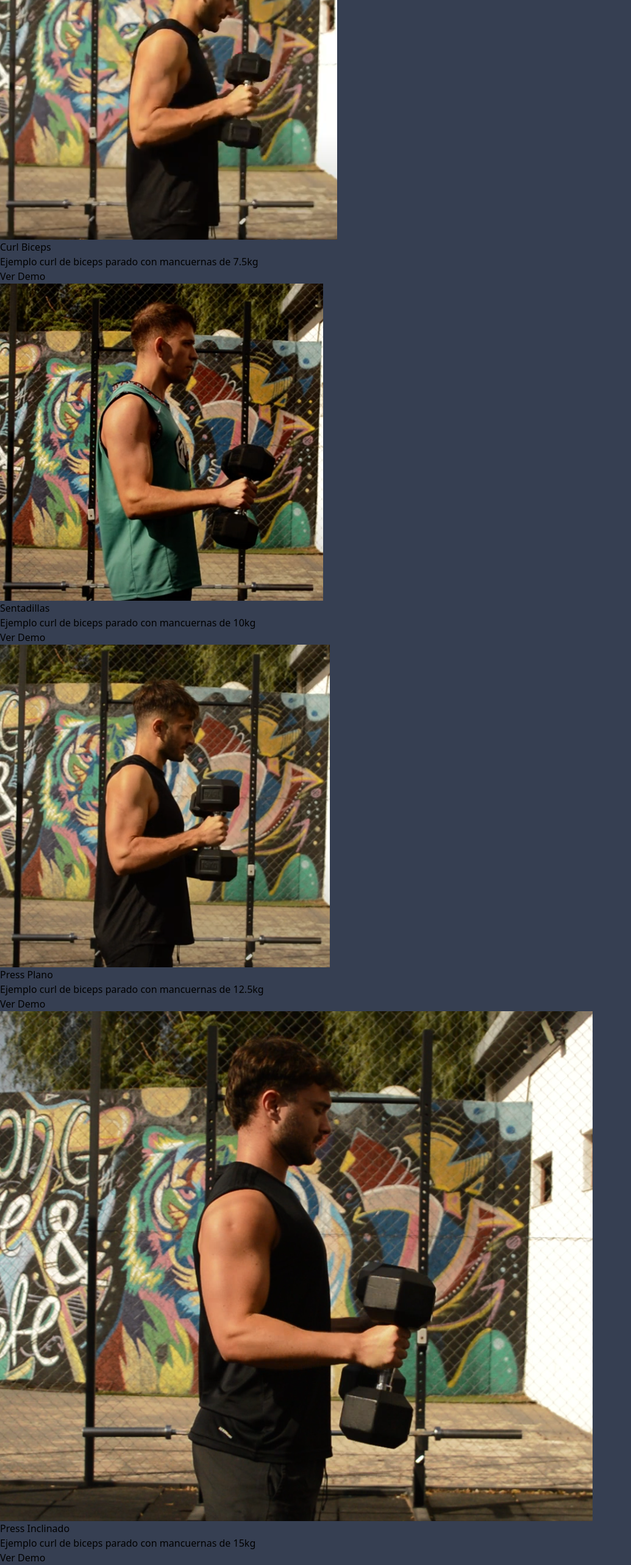
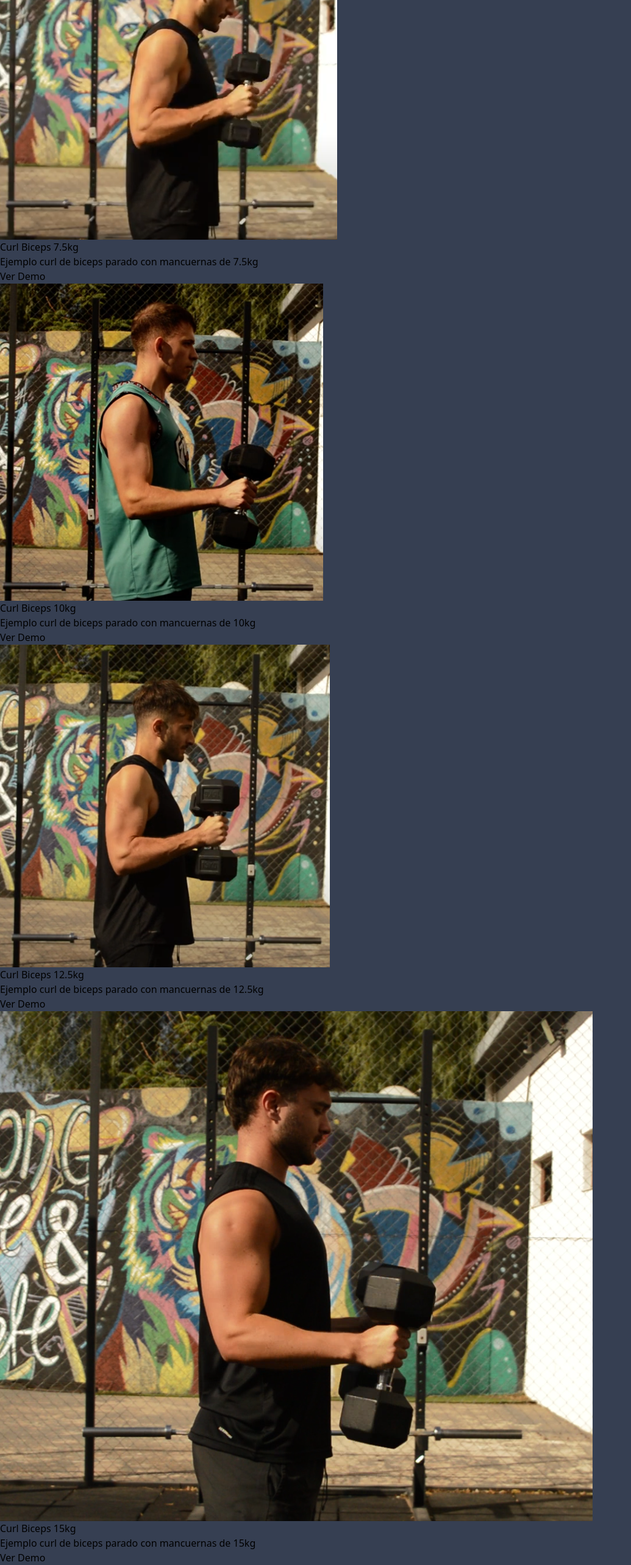
Before and after one commit to JulianAlconcher/GymLAB-Proyecto-Fisica-2024, a React (Vite) app in the folder client/: page / in a window 1280 px wide. Shown: the part 807-3373 px from the top of the page at 61% size, without its empty margins (0-1035 px from the left). Built offline with nearby package versions, Linux system fonts and the light colour scheme.

Commit message:
correcion nombres ejercicios

```diff
--- a/client/src/components/Tab/Pages/HomePage.tsx
+++ b/client/src/components/Tab/Pages/HomePage.tsx
@@ -26,10 +26,10 @@ function PaginaInicio() {
               </button>
               <p className="text-lg text-gray-500">O prueba uno de nuestros ejemplos</p>
               <div className="grid grid-cols-4 gap-2 w-full">
-                  <CardExercise imagePath='/EjemploBiceps4.png' exerciseName='Curl Biceps' description='Ejemplo curl de biceps parado con mancuernas de 7.5kg'/>
-                  <CardExercise imagePath='/EjemploBiceps3.png' exerciseName='Sentadillas' description='Ejemplo curl de biceps parado con mancuernas de 10kg'/>
-                  <CardExercise imagePath='/EjemploBiceps2.png' exerciseName='Press Plano' description='Ejemplo curl de biceps parado con mancuernas de 12.5kg'/>
-                  <CardExercise imagePath='/EjemploBiceps.png' exerciseName='Press Inclinado' description='Ejemplo curl de biceps parado con mancuernas de 15kg'/>
+                  <CardExercise imagePath='/EjemploBiceps4.png' exerciseName='Curl Biceps 7.5kg' description='Ejemplo curl de biceps parado con mancuernas de 7.5kg'/>
+                  <CardExercise imagePath='/EjemploBiceps3.png' exerciseName='Curl Biceps 10kg' description='Ejemplo curl de biceps parado con mancuernas de 10kg'/>
+                  <CardExercise imagePath='/EjemploBiceps2.png' exerciseName='Curl Biceps 12.5kg' description='Ejemplo curl de biceps parado con mancuernas de 12.5kg'/>
+                  <CardExercise imagePath='/EjemploBiceps.png' exerciseName='Curl Biceps 15kg' description='Ejemplo curl de biceps parado con mancuernas de 15kg'/>
               </div>
           </div>
       </div>
```
